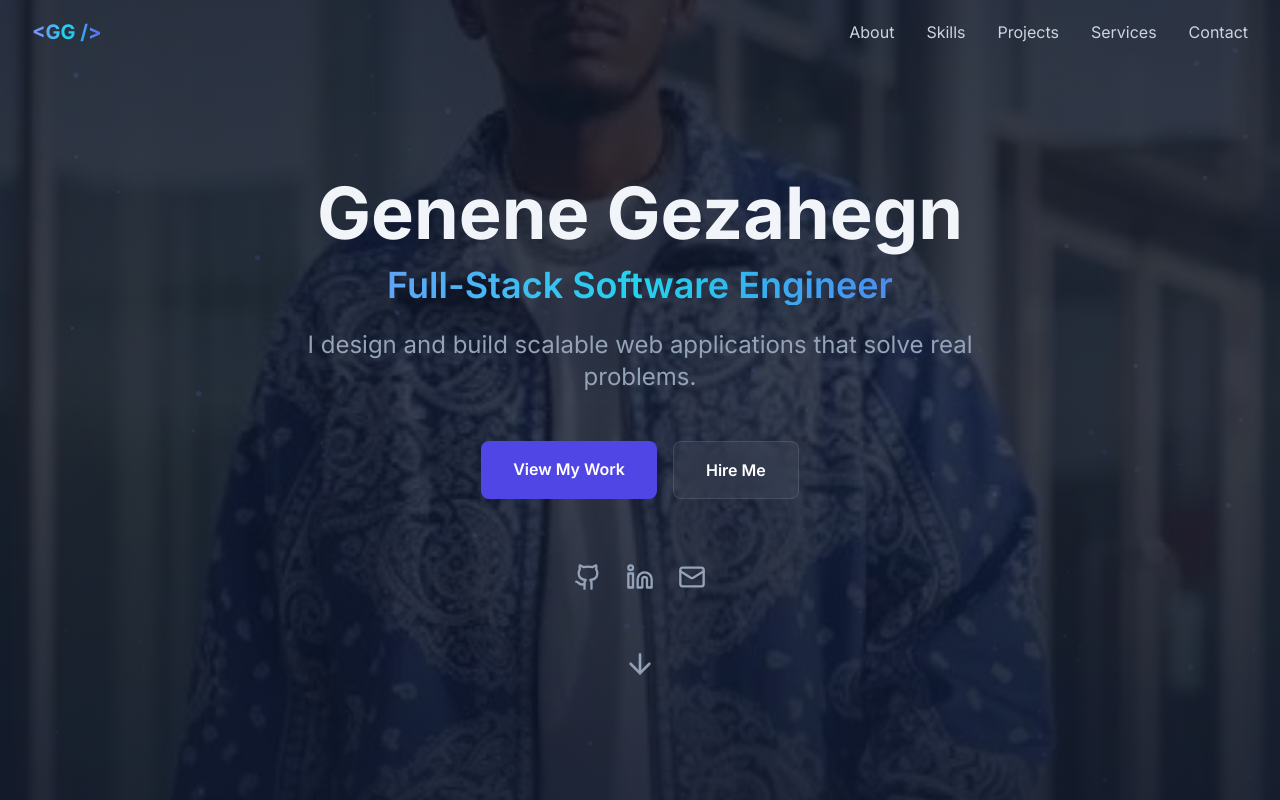
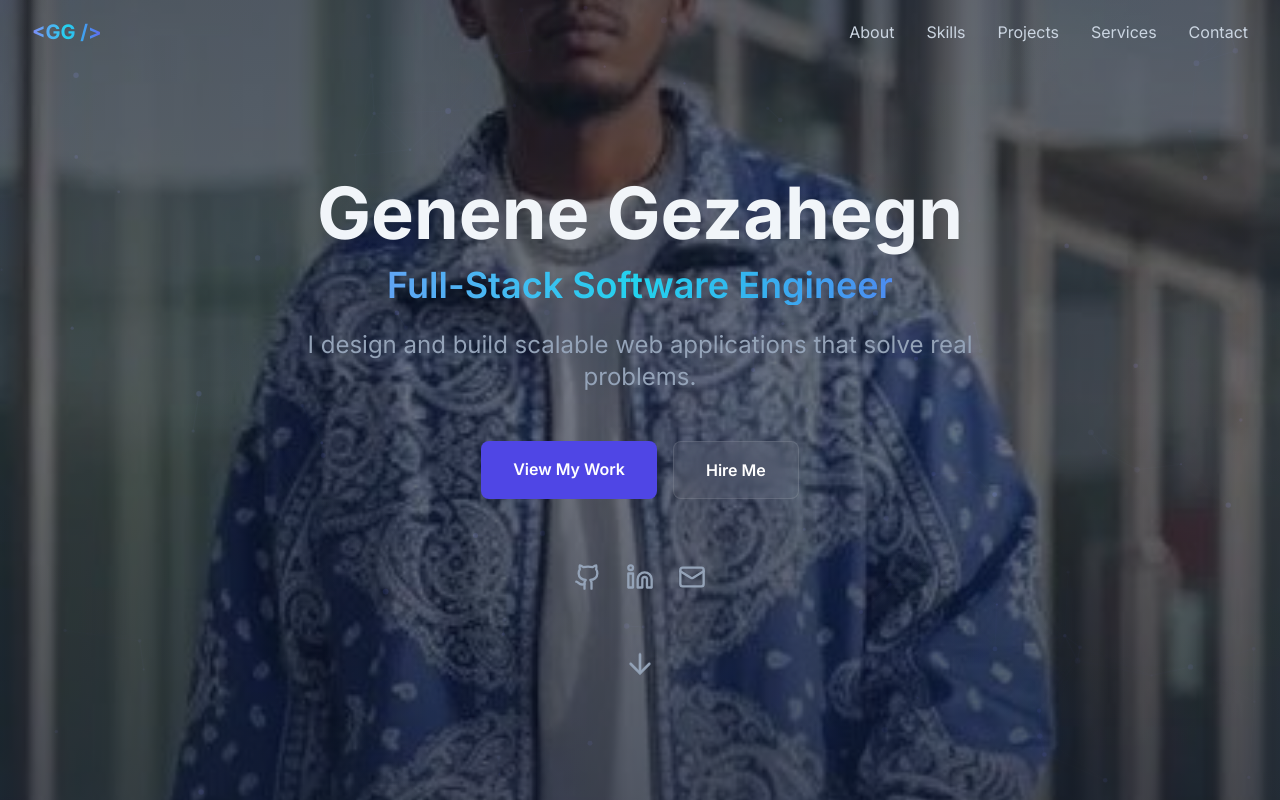
Before and after one commit to genene-gezahegn/My-portfolio, a React (Vite) app: page / in a window 1280 px wide. Shown: the top 800 px of the page. Built offline with nearby package versions, Linux system fonts and the light colour scheme.

Commit message:
Increase photo visibility with higher opacity

```diff
--- a/src/components/Hero.jsx
+++ b/src/components/Hero.jsx
@@ -14,11 +14,11 @@ const Hero = () => {
           backgroundSize: 'cover',
           backgroundPosition: 'center',
           backgroundRepeat: 'no-repeat',
-          opacity: 0.5
+          opacity: 0.7
         }}
       >
       </div>
-      <div className="absolute inset-0 bg-gradient-to-b from-slate-900/70 via-slate-900/60 to-slate-900/80" style={{ zIndex: 1 }}></div>
+      <div className="absolute inset-0 bg-gradient-to-b from-slate-900/50 via-slate-900/40 to-slate-900/60" style={{ zIndex: 1 }}></div>
 
       <div className="max-w-7xl mx-auto px-4 sm:px-6 lg:px-8 py-20 relative" style={{ zIndex: 2 }}>
         <div className="text-center">
```
